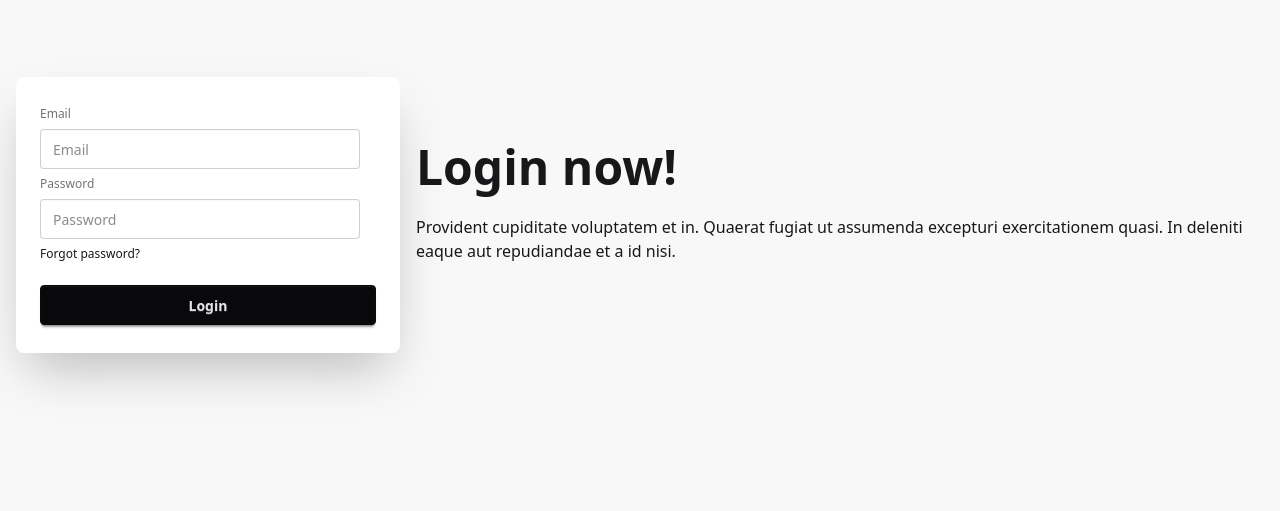
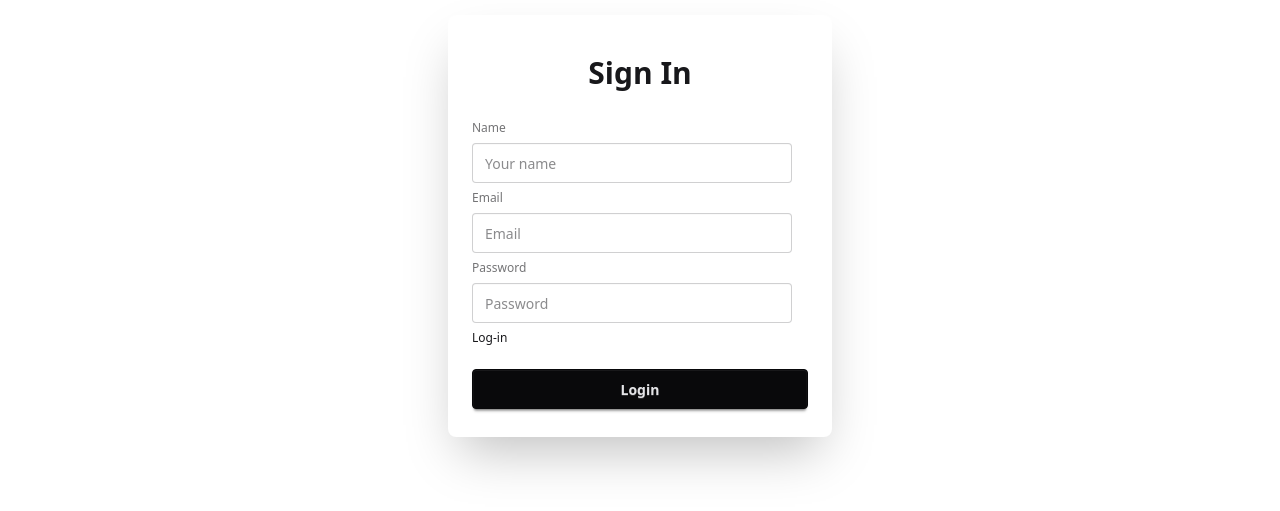
Before and after one commit to sadhin28/Form-master-class, a React (Vite) app: page / in a window 1280 px wide. Shown: the part 185-696 px from the top of the page. Built offline with nearby package versions, Linux system fonts and the light colour scheme.

Commit message:
add sign in form

```diff
--- a/src/App.jsx
+++ b/src/App.jsx
@@ -1,12 +1,14 @@
 import './App.css'
 import Simple_form from './Component/Simple_form/Simple_form'
+import StatefullForm from './Component/StatefullForm/StatefullForm'
 
 function App() {
 
 
   return (
      <div>
-        <Simple_form></Simple_form>
+        {/* <Simple_form></Simple_form> */}
+        <StatefullForm></StatefullForm>
      </div>
   )
 }
--- /dev/null
+++ b/src/Component/StatefullForm/StatefullForm.jsx
@@ -0,0 +1,30 @@
+
+const StatefullForm = () => {
+   const  hancelSubmit =e=>{
+      e.preventDefault()
+   }
+    return (
+        <div>
+           <div className=" my-50 mx-auto card bg-base-100 w-full max-w-sm shrink-0 shadow-2xl">
+                        <h1  className="text-center mt-10 font-bold text-3xl">Sign In</h1>
+                        <div className="card-body">
+
+                               <form onSubmit={hancelSubmit}  className="fieldset">
+                                   <label className="label">Name</label>
+                                <input name="name" type="text" className="input" placeholder="Your name" />
+                                   <label className="label">Email</label>
+                                <input name="email" type="email" className="input" placeholder="Email" />
+                                <label className="label">Password</label>
+                                <input name="password" type="password" className="input" placeholder="Password" />
+                                <div><a className="link link-hover">Log-in</a></div>
+                                <button className="btn btn-neutral mt-4">Login</button>
+
+                               </form>
+
+                        </div>
+                    </div>
+        </div>
+    );
+};
+
+export default StatefullForm;
```
